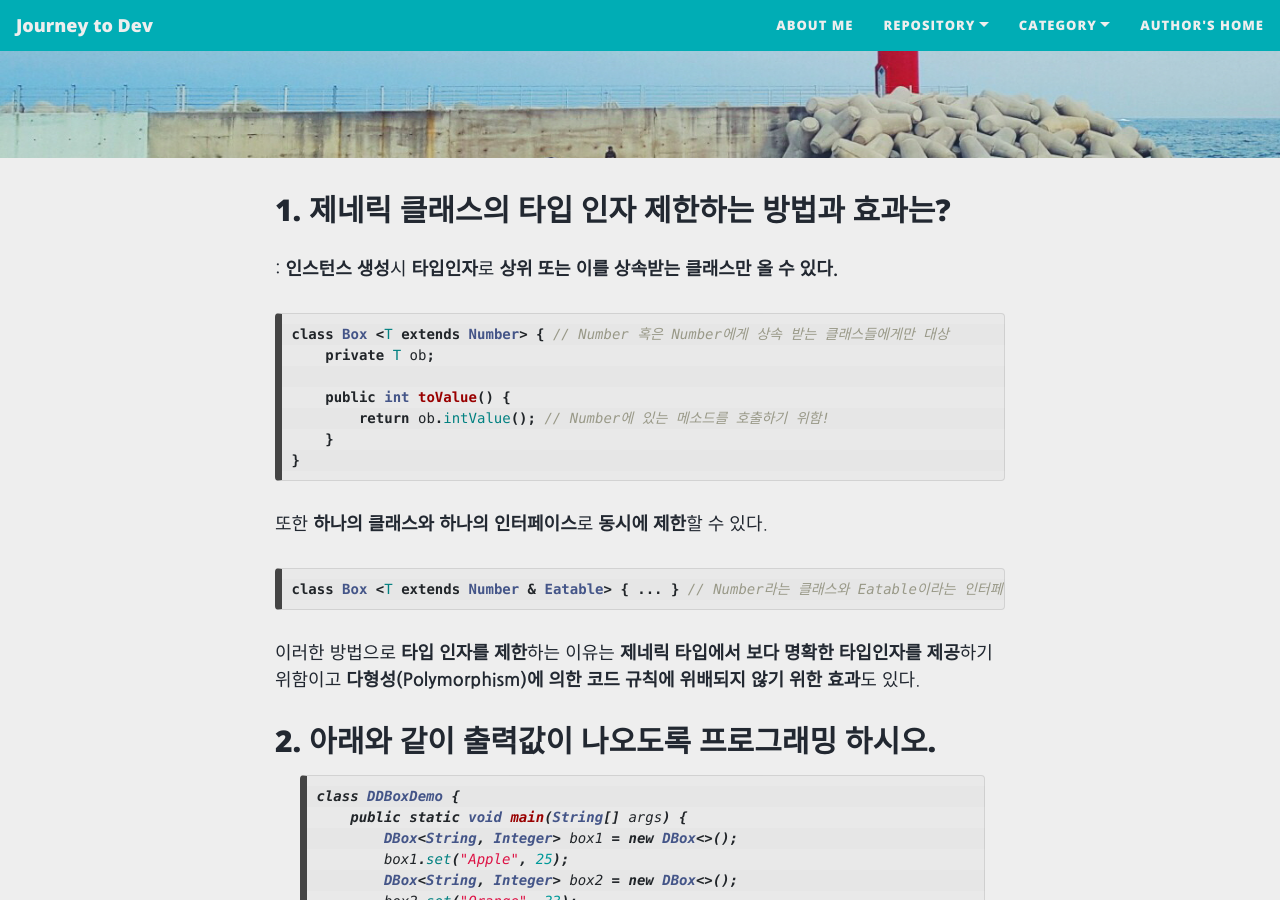
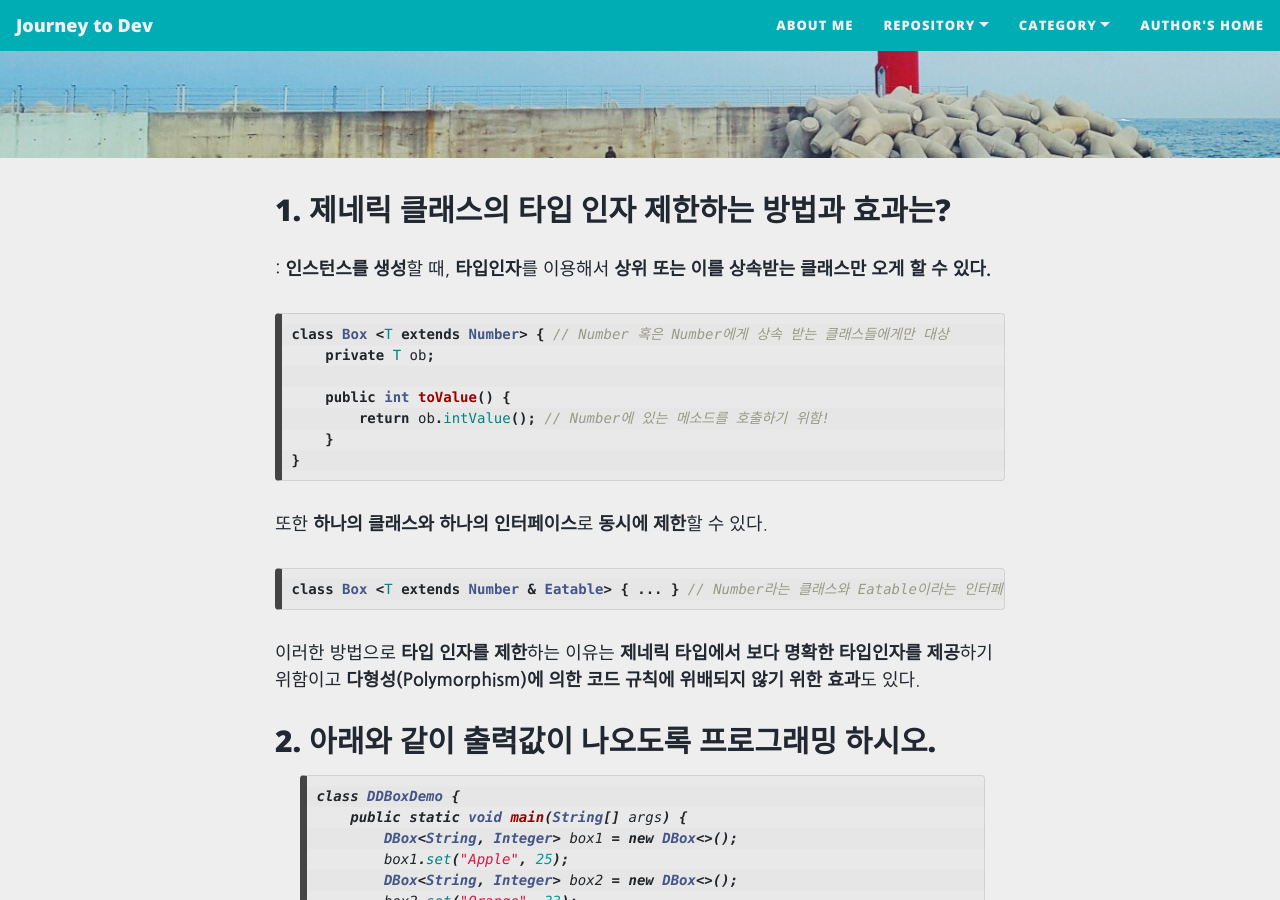
Before and after one commit to roqhdehd502/roqhdehd502.github.io, a Jekyll site: the page built from _posts/WebDev/2020-12-21-116.md, in a window 1280 px wide and 900 px high, scrolled down 388 px. Built offline with Jekyll 4.4.1, drawn with Linux system fonts in a browser that asks for light colours; nearby versions of some CDN libraries.

Commit message:
Update 2020-12-21-116.md

````diff
--- a/_posts/WebDev/2020-12-21-116.md
+++ b/_posts/WebDev/2020-12-21-116.md
@@ -12,7 +12,7 @@ tags: [Generic, TargetType, WildCard, Inheritance, Polymorphism, Overloading, Bo
 ---
 
 ## 1. 제네릭 클래스의 타입 인자 제한하는 방법과 효과는? ##
-: **인스턴스 생성**시 **타입인자**로 **상위 또는 이를 상속받는 클래스만 올 수 있다.**
+: **인스턴스를 생성**할 때, **타입인자**를 이용해서 **상위 또는 이를 상속받는 클래스만 오게 할 수 있다.**
 
 ```java
 class Box <T extends Number> { // Number 혹은 Number에게 상속 받는 클래스들에게만 대상
````
